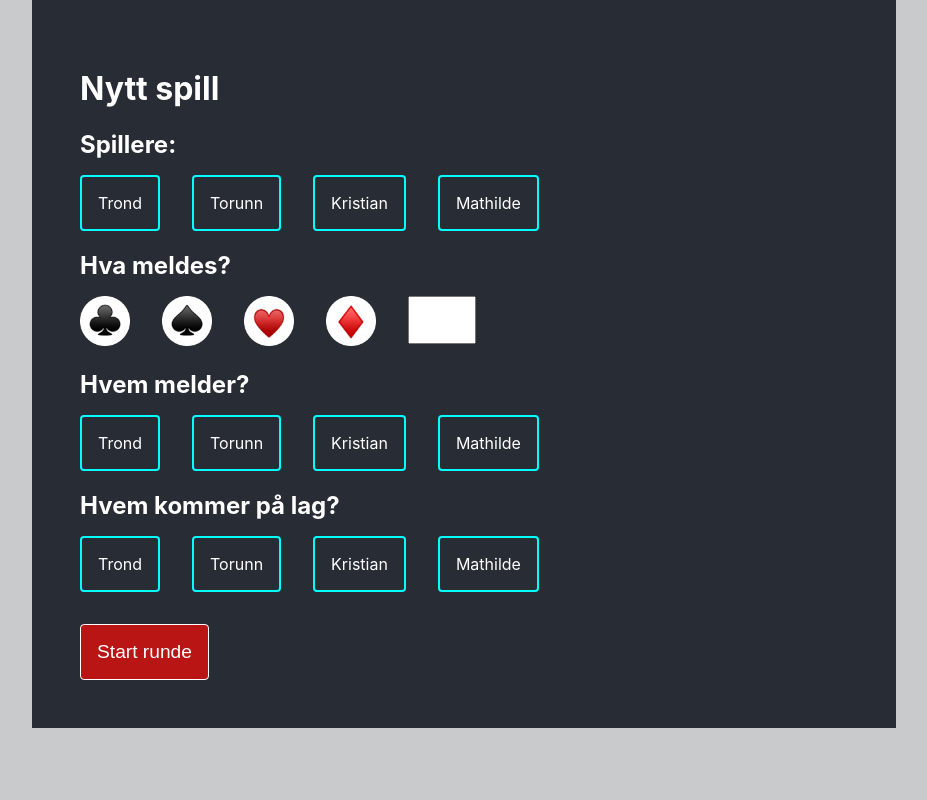
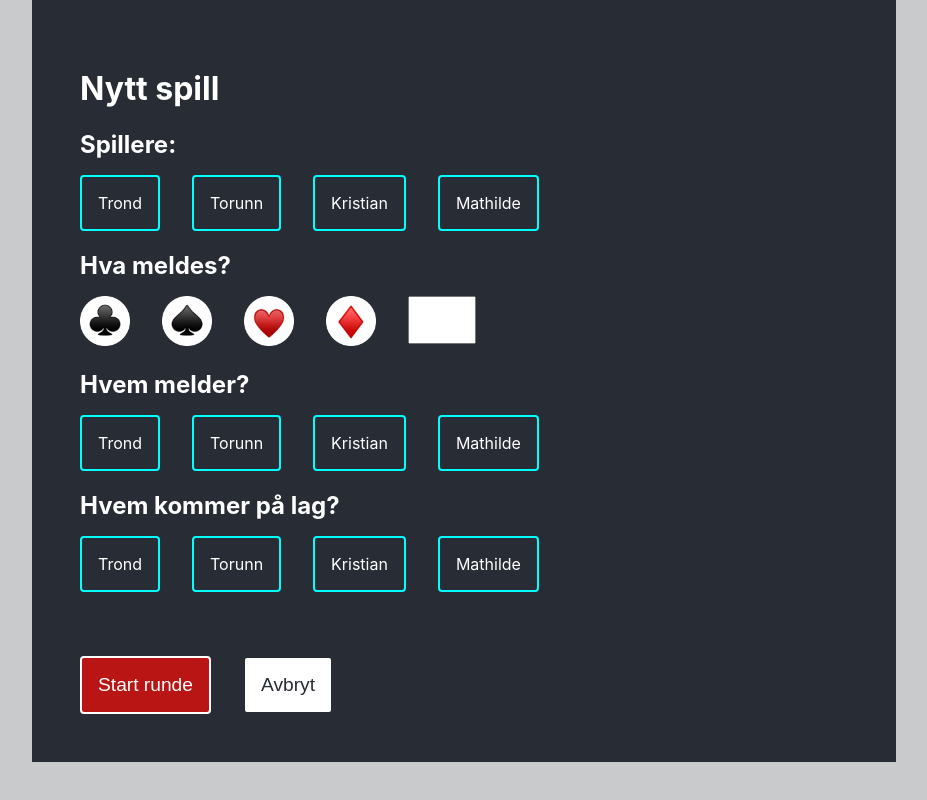
Before and after one commit to mathilwa/amerikanerne, a React (Create React App) app: page / in a window 1280 px wide. Both pictures are taken after a click on the button "+ Nytt spill". Shown: the whole page, without its empty margins (176-1103 px from the left). Built offline with nearby package versions, Linux system fonts and the light colour scheme.

Commit message:
Legge på avbrytknapp

```diff
--- a/src/App.css
+++ b/src/App.css
@@ -102,7 +102,7 @@ input[type='number']::-webkit-inner-spin-button {
 
 .hvemKommerPaLag {
     display: flex;
-    margin-bottom: 2rem;
+    margin-bottom: 4rem;
 }
 
 h2 {
@@ -116,6 +116,16 @@ h2 {
     box-sizing: border-box;
     background-color: #ba1515;
     color: white;
-    border: 1px solid white;
+    border: 2px solid white;
     border-radius: 4px;
 }
+
+.modal .knapp {
+    margin-right: 2rem;
+}
+
+.knapp.avbryt {
+    background-color: white;
+    border: 2px solid #282c34;
+    color: #282c34;
+}
--- a/src/App.tsx
+++ b/src/App.tsx
@@ -98,7 +98,11 @@ const App: React.FC = () => {
             <p>Amerikanerne</p>
 
             <button onClick={() => setVisNyttSpillModal(true)}>+ Nytt spill</button>
-            <NyttSpillModal visNyttSpillInput={visNyttSpillModal} setNyttSpill={startNyttSpill} />
+            <NyttSpillModal
+                visNyttSpillInput={visNyttSpillModal}
+                setNyttSpill={startNyttSpill}
+                onAvbryt={() => setVisNyttSpillModal(false)}
+            />
 
             <SpillTabell spill={spill} />
 
--- a/src/NyttSpillModal.tsx
+++ b/src/NyttSpillModal.tsx
@@ -5,9 +5,10 @@ import { Melding, Slag, slagIkoner, Spill, spillereData } from './App';
 interface Props {
     visNyttSpillInput: boolean;
     setNyttSpill: (nyttSpill: Spill) => void;
+    onAvbryt: () => void;
 }
 
-const NyttSpillModal: React.FC<Props> = ({ visNyttSpillInput, setNyttSpill }) => {
+const NyttSpillModal: React.FC<Props> = ({ visNyttSpillInput, setNyttSpill, onAvbryt }) => {
     const [nyMelding, setNyMelding] = useState<Melding>({ antallStikk: null, slag: null });
     const [nyttLag, setNyttLag] = useState<string[]>([]);
     const [nyMelder, setNyMelder] = useState<string>('');
@@ -130,6 +131,9 @@ const NyttSpillModal: React.FC<Props> = ({ visNyttSpillInput, setNyttSpill }) =>
                 <button type="submit" className="knapp" onClick={startNyRunde}>
                     Start runde
                 </button>
+                <button type="submit" className="knapp avbryt" onClick={onAvbryt}>
+                    Avbryt
+                </button>
             </form>
         </Modal>
     );
```
